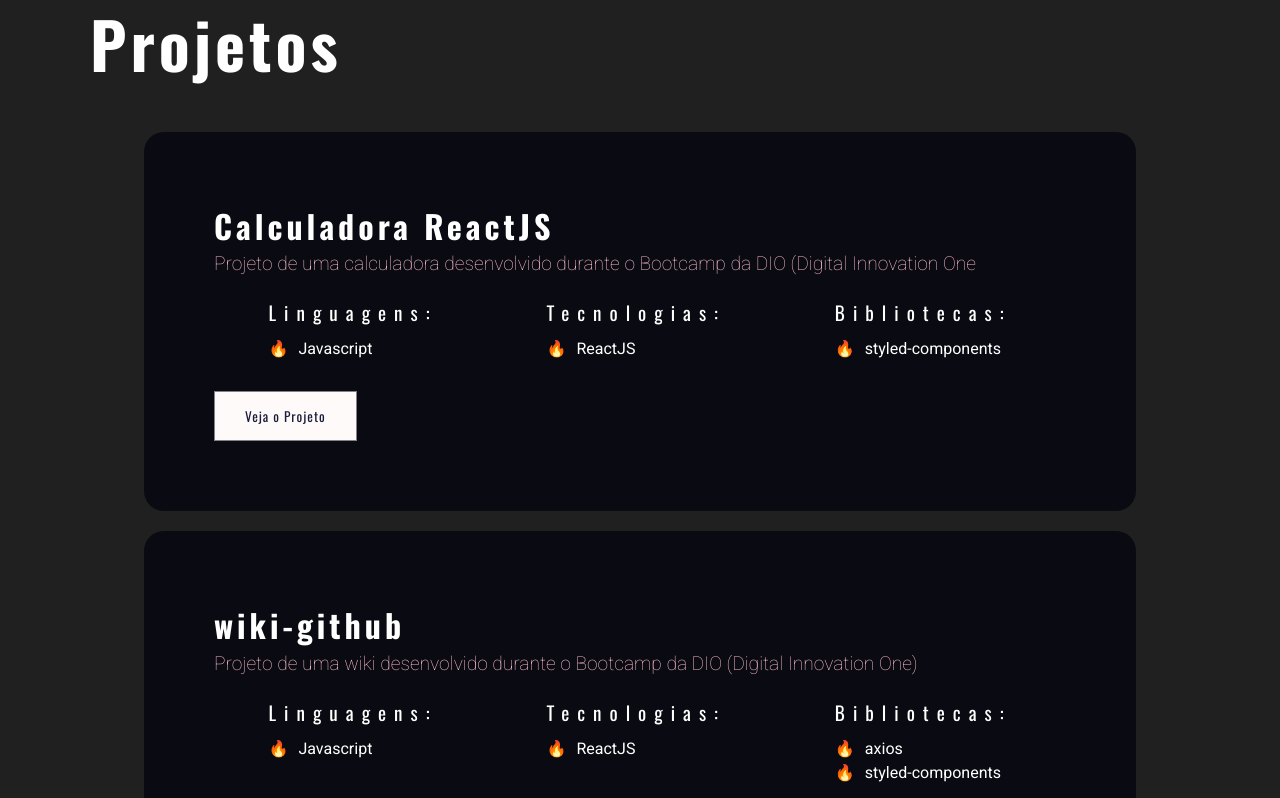
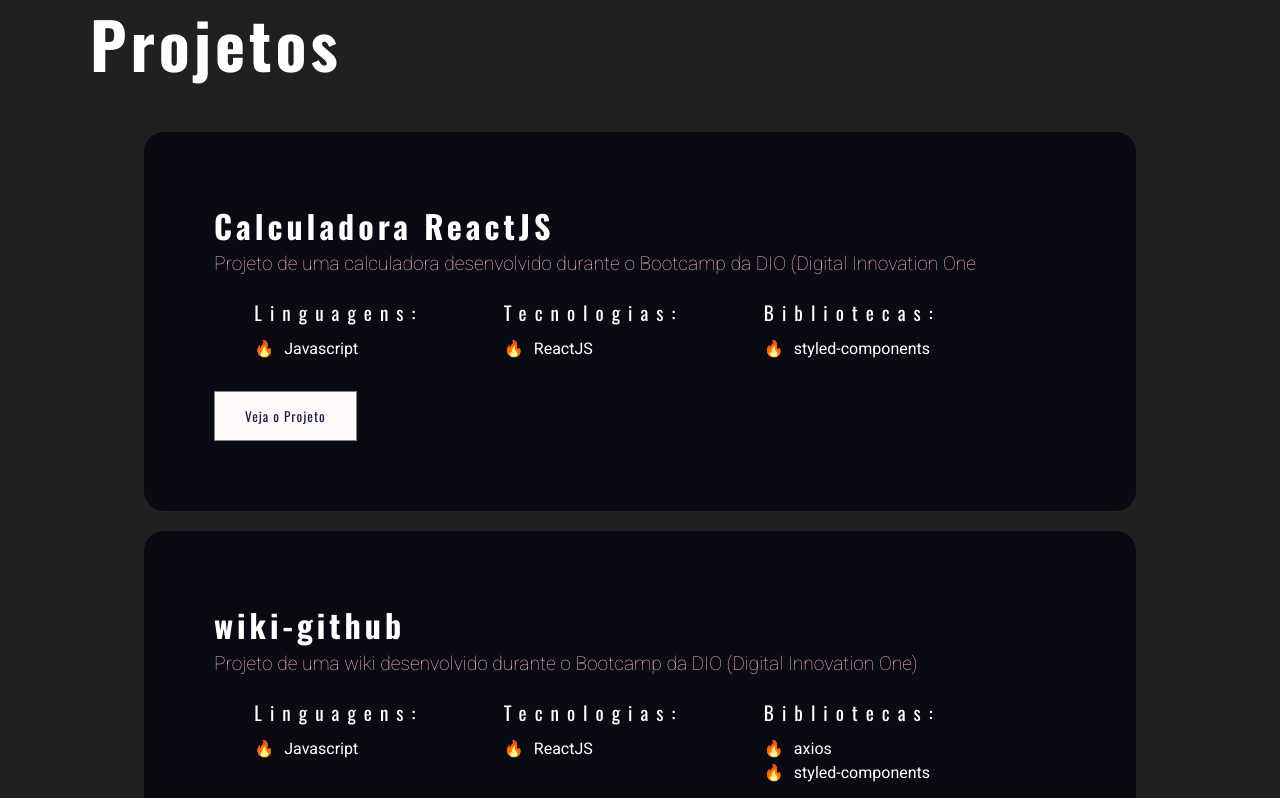
Before and after one commit to eiericksilva/eiericksilva.github.io, a React (Create React App) app: page / in a window 1280 px wide. Shown: the part 1332-2130 px from the top of the page. Built offline with nearby package versions, Linux system fonts and the light colour scheme.

Commit message:
tratando responsividade 3

```diff
--- a/src/components/CardRepositories/styles.js
+++ b/src/components/CardRepositories/styles.js
@@ -10,12 +10,15 @@ export const Container = styled.div`
   &:hover {
     cursor: pointer;
   }
+
+  @media (max-width: 768px) {
+    width: 100%;
+  }
 `;
 export const Header = styled.header`
-    display: flex;
-    flex-direction: column;
-    margin-bottom: 20px;
-  }
+  display: flex;
+  flex-direction: column;
+  margin-bottom: 20px;
   p {
     font-size: 1.2rem;
     color: pink;
@@ -23,10 +26,21 @@ export const Header = styled.header`
   h1 {
     font-size: 2rem;
     margin: 5px 0;
+  }
 `;
 export const Info = styled.div`
   display: flex;
   justify-content: space-around;
+  width: 90%;
+
+  @media (max-width: 768px) {
+    display: flex;
+    flex-direction: column;
+
+    div {
+      margin-bottom: 10px;
+    }
+  }
 
   div {
     display: flex;
--- a/src/components/Header/styles.js
+++ b/src/components/Header/styles.js
@@ -38,6 +38,10 @@ export const Logo = styled.h3`
   justify-content: center;
   align-items: center;
   letter-spacing: 0.5em;
+
+  @media (max-width: 400px) {
+    font-size: 0.8rem;
+  }
 `;
 export const Menu = styled.ul`
   display: flex;
--- a/src/components/header/styles.js
+++ b/src/components/header/styles.js
@@ -38,6 +38,10 @@ export const Logo = styled.h3`
   justify-content: center;
   align-items: center;
   letter-spacing: 0.5em;
+
+  @media (max-width: 400px) {
+    font-size: 0.8rem;
+  }
 `;
 export const Menu = styled.ul`
   display: flex;
--- a/src/css/global.js
+++ b/src/css/global.js
@@ -9,7 +9,6 @@ const GlobalStyle = createGlobalStyle`
         color: #FFFFFF;
         font-family: 'Heebo', sans-serif;
     }
-
     html {
         scroll-behavior: smooth;
         width: 100%;
```
